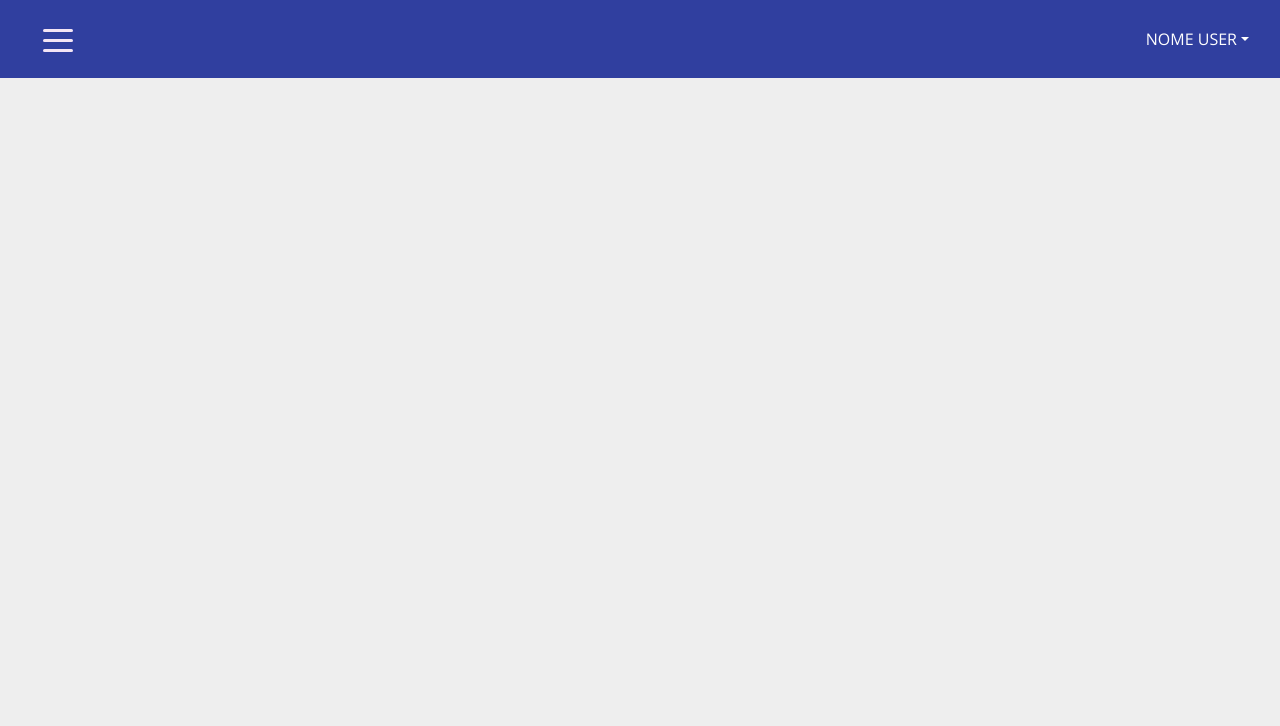
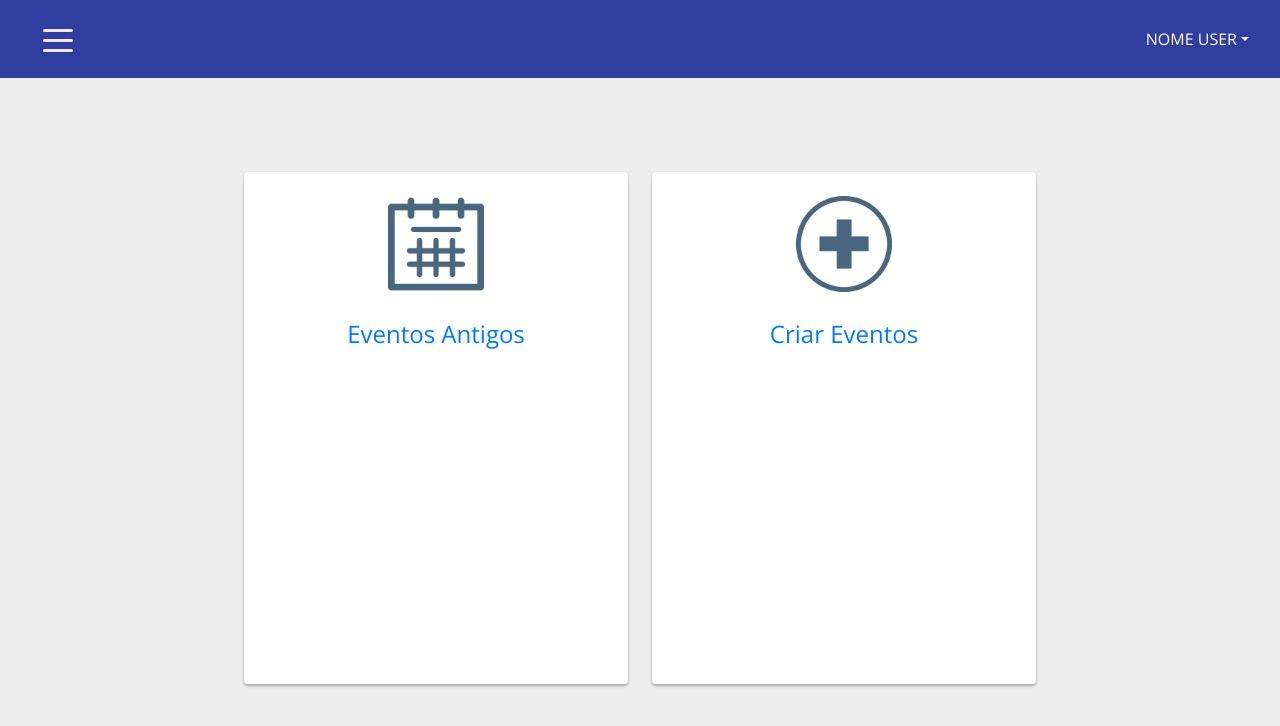
Before and after one commit to gmorae/Projeto_Thoughtworks, a React (Create React App) app in the folder React/: page /User in a window 1280 px wide. Shown: the top 726 px of the page. Built offline with nearby package versions, Linux system fonts and the light colour scheme.

Commit message:
Pagina ususario faltando alinhar a foto no card

```diff
--- a/React/src/Pages/User/Home/User.css
+++ b/React/src/Pages/User/Home/User.css
@@ -0,0 +1,23 @@
+    .card_flex {
+        display: flex;
+        justify-content: center;
+        flex-wrap: wrap;
+        margin-top: 10em;
+    }
+
+    .card {
+        background: var(--white);
+        width: 30vw !important;
+        height: 64vh !important;
+        margin: 1.5em;
+        box-shadow: 0 2px 3px rgba(0, 0, 0, 0.3);
+        font-size: 1.5em;
+        text-align: center;
+        display: flex;
+        align-items: center;
+        justify-items: center;
+    }
+
+    .card_flex a {
+        text-decoration: none;
+    }
--- a/React/src/Pages/User/Home/User.js
+++ b/React/src/Pages/User/Home/User.js
@@ -1,53 +1,30 @@
 import React from 'react'
 import Navbar from '../../../components/cabecalhos/cabecalhoAdmin/CabecalhoAdmin'
-// import { MDBRow, MDBCol, MDBCard, MDBIcon,} from "mdbreact";
-
-
+import './User.css'
+import Eventos from '../../../img/imagens/iconeAdmin/evento.png'
+import CriarEvento from'../../../img/imagens/iconeAdmin/criareventos.png'
 function Home() {
   return (
 <div>
+
       <Navbar />
-            {/* <section className="text-center my-5">
 
-      <MDBRow>
-        <MDBCol lg="3" md="6" className="mb-lg-0 mb-4">
-          <MDBCard collection className="z-depth-1-half">
-            <div className="view zoom">
-              <img
-                src="https://mdbootstrap.com/img/Photos/Horizontal/E-commerce/Vertical/5.jpg"
-                className="img-fluid"
-                alt=""
-              />
-              <div className="stripe dark">
-                <a href="#!">
-                  <p>
-                    Evento Antigo<MDBIcon icon="angle-right" />
-                  </p>
+        <div class="mt-5">
+          <div class="card_flex">
+            <a href="#">
+              <div class="card">
+                 <img src={Eventos} alt="" />
+                <p>Eventos Antigos</p>
+              </div>
+            </a>
+            <a href="#">
+              <div class="card">
+                 <img src={CriarEvento} alt="" />
+                <p>Criar Eventos</p>
+              </div>
             </a>
           </div>
         </div>
-          </MDBCard>
-        </MDBCol>
-        <MDBCol lg="3" md="6" className="mb-lg-0 mb-4">
-          <MDBCard collection className="z-depth-1-half">
-            <div className="view zoom">
-              <img
-                src="https://mdbootstrap.com/img/Photos/Horizontal/E-commerce/Vertical/6.jpg"
-                className="img-fluid"
-                alt=""
-              />
-              <div className="stripe dark">
-                <a href="#!">
-                  <p>
-                    Criar Evento<MDBIcon icon="angle-right" />
-                  </p>
-                </a>
-              </div>
-            </div>
-          </MDBCard>
-        </MDBCol>
-      </MDBRow>
-    </section> */}
 </div>
         )
       }
```
Lines whose indentation alone changed are shown as unchanged.
